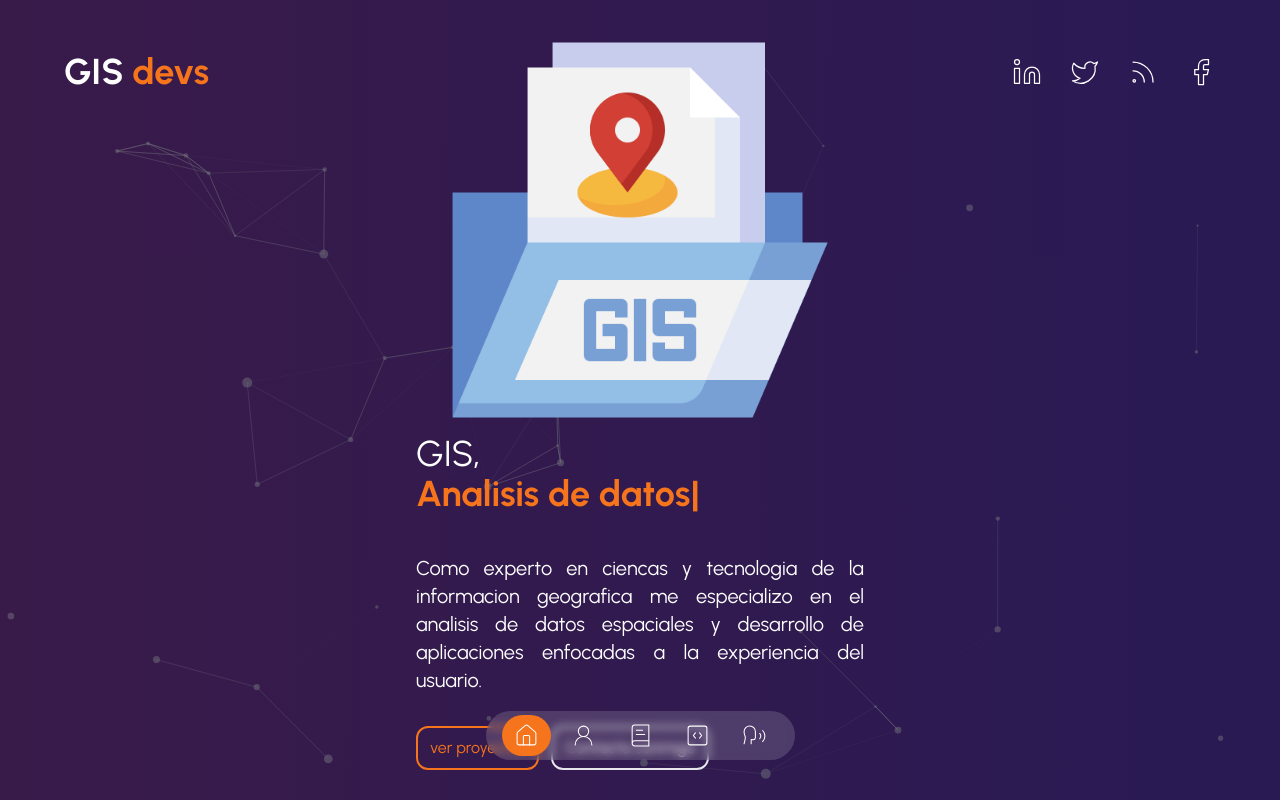
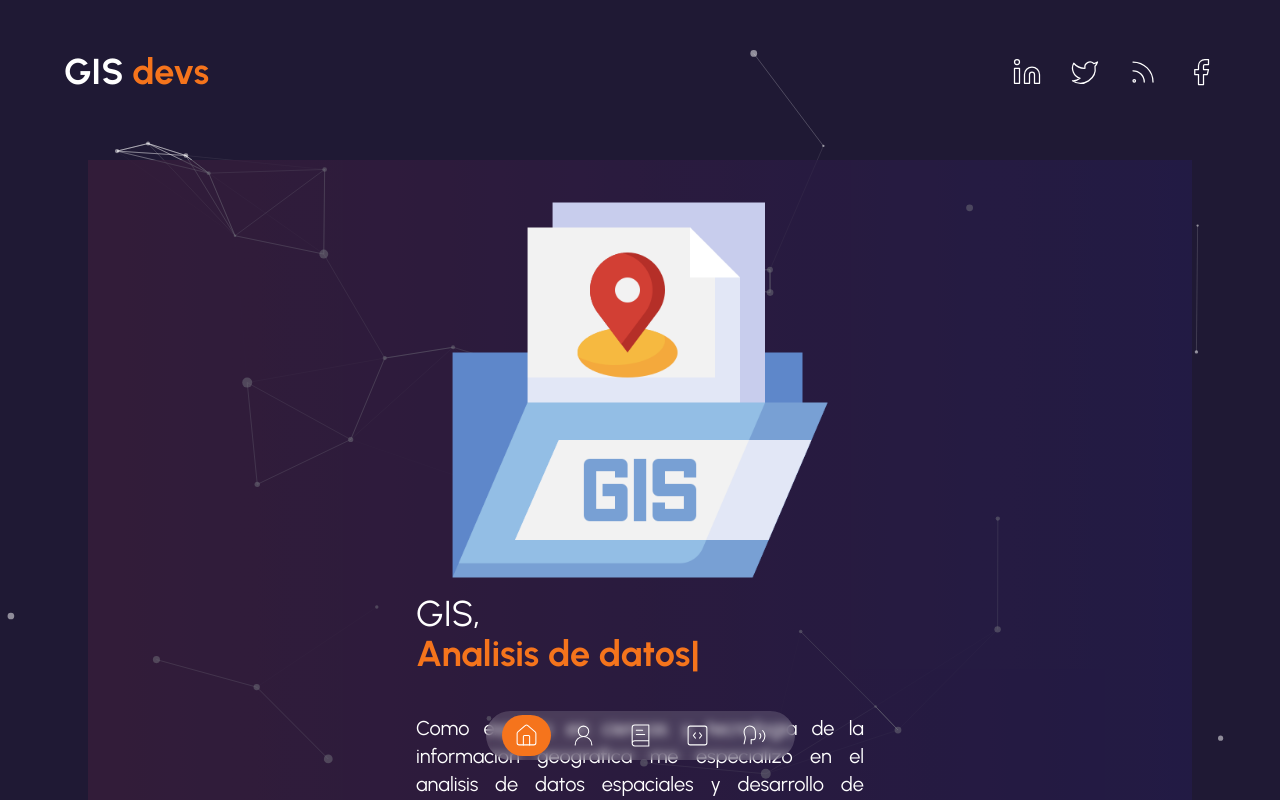
Before and after one commit to OsitoDobbie10/Cv2024, a Next.js app: page / in a window 1280 px wide. Shown: the top 800 px of the page. Built offline with nearby package versions, Linux system fonts and the light colour scheme.

Commit message:
"Contenido"

```diff
--- a/app/page.tsx
+++ b/app/page.tsx
@@ -1,14 +1,15 @@
+import Container from "@/components/Container";
 import CoverParticles from "@/components/CoverParticles";
 import Introduction from "@/components/Introduction";
 import TransitionPages from "@/components/TransitionPages";
 export default function Home() {
   return (
-   <main>
+   <Container>
     <TransitionPages/>
     <div className="flex min-h-[100vh] h-full bg-no-repeat bg-gradiant-cover">
     <CoverParticles/>
     <Introduction/>
     </div>
-   </main>
+   </Container>
   );
 }
```
